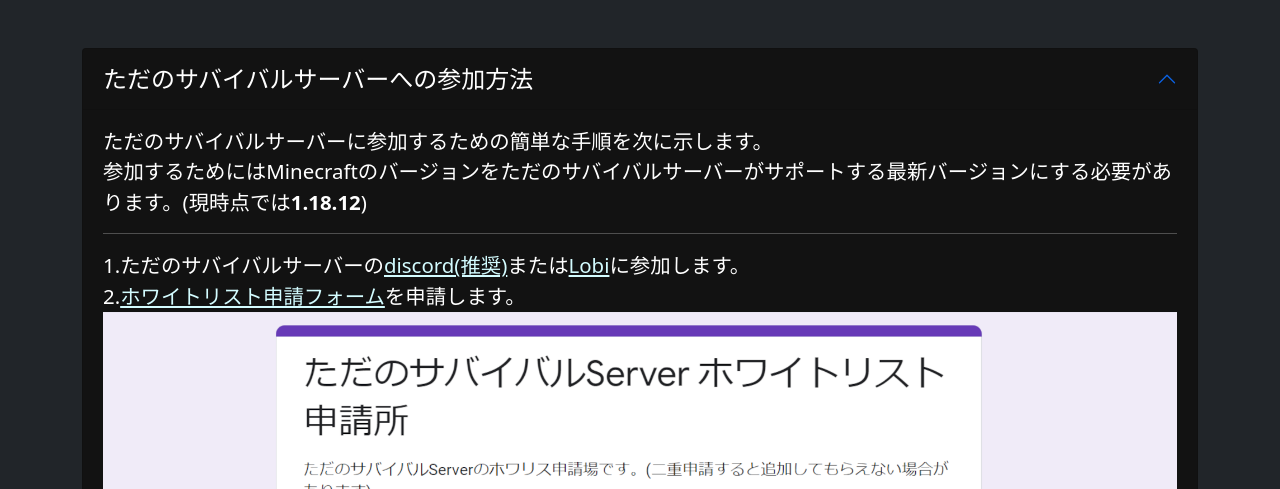
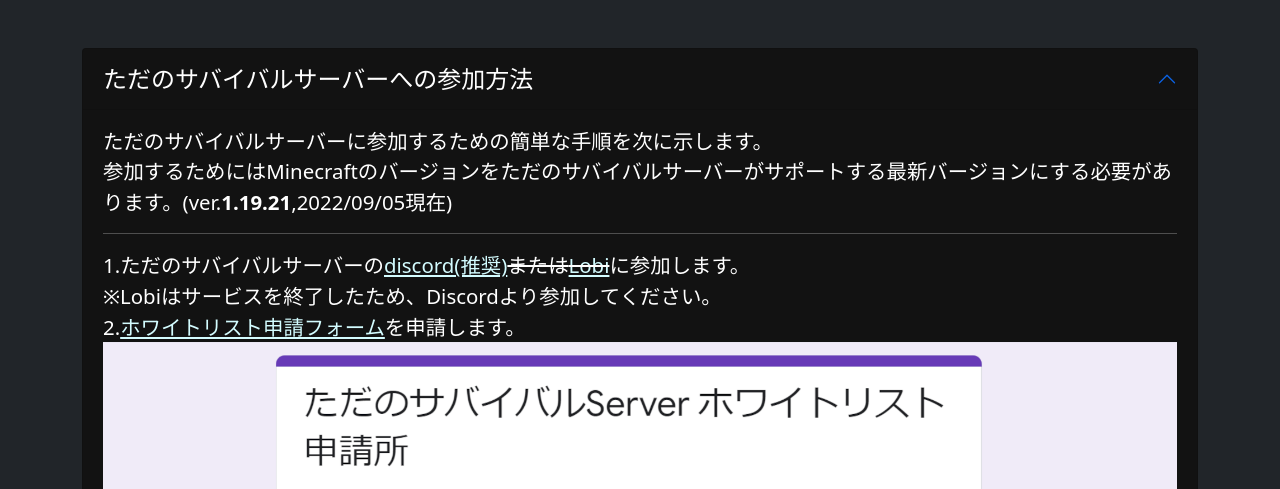
Before and after one commit to TadanoSurvival/TadanoSurvival.github.io, a plain HTML site: page guides.html in a window 1280 px wide. Shown: the part 311-800 px from the top of the page. Drawn offline with nearby package versions, Linux system fonts and the light colour scheme; no server answers.

Commit message:
To be consistent with the present.

```diff
--- a/guides.html
+++ b/guides.html
@@ -101,9 +101,10 @@
 		    <div id="panelsStayOpen-collapseOne" class="accordion-collapse collapse show" aria-labelledby="panelsStayOpen-headingOne">
 		      <div class="accordion-body">
 		        ただのサバイバルサーバーに参加するための簡単な手順を次に示します。
-		        <br>参加するためにはMinecraftのバージョンをただのサバイバルサーバーがサポートする最新バージョンにする必要があります。(現時点では<strong>1.18.12</strong>)
+		        <br>参加するためにはMinecraftのバージョンをただのサバイバルサーバーがサポートする最新バージョンにする必要があります。(ver.<strong>1.19.21</strong>,2022/09/05現在)
 		        <hr>
-		        1.ただのサバイバルサーバーの<a href="https://discord.gg/hzkuHhUebz" target="_blank">discord(推奨)</a>または<a href="https://web.lobi.co/game/minecraftpe/group/3516129521c7ef87ed3f45a5ad6de1420049598a" target="_blank">Lobi</a>に参加します。
+		        1.ただのサバイバルサーバーの<a href="https://discord.gg/hzkuHhUebz" target="_blank">discord(推奨)</a><s>または<a href="https://web.lobi.co/game/minecraftpe/group/3516129521c7ef87ed3f45a5ad6de1420049598a" target="_blank">Lobi</a></s>に参加します。
+				<br>※Lobiはサービスを終了したため、Discordより参加してください。
 		        <br>2.<a href="https://forms.gle/wN2YktTH3ZYTt4996" target="_blank">ホワイトリスト申請フォーム</a>を申請します。
 				<img class="img-fluid" src="img/guide/form.png">
 		        <br>3.追加され次第discordもしくはLobiにて追加報告されます。
```
Also changed, not shown: members.html (+2 -0 lines).
